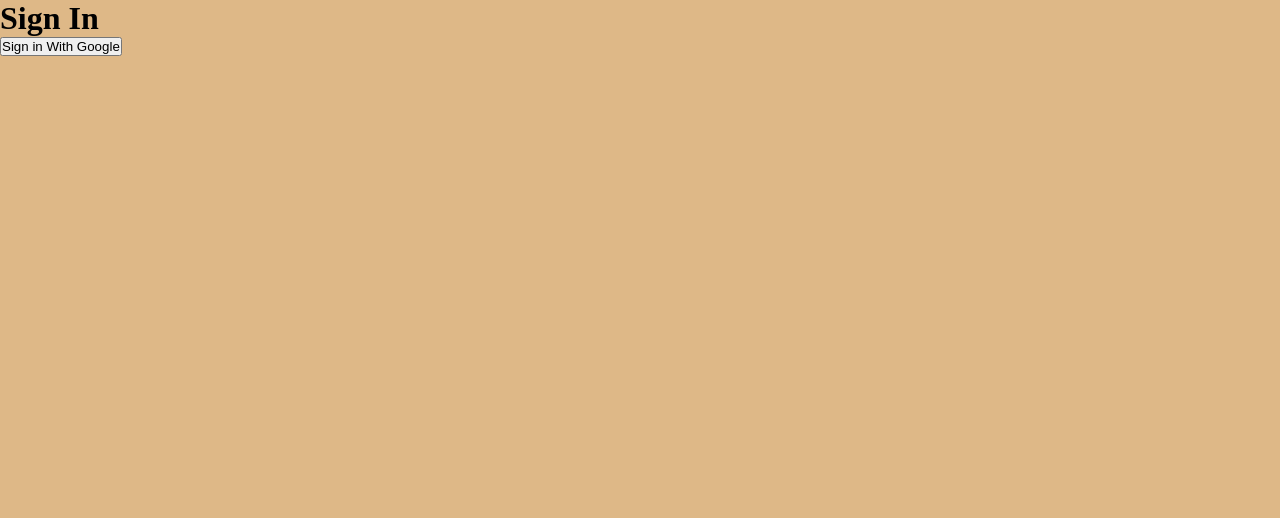
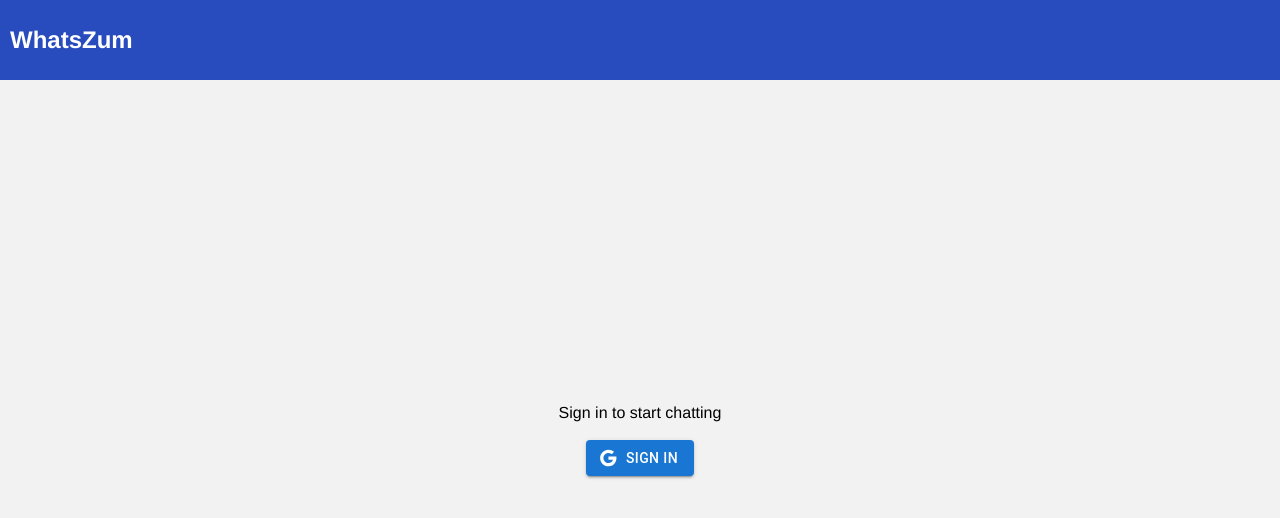
Before and after one commit to ZumTheZazaKing/whatszum, a React (Create React App) app: page / in a window 1280 px wide. Shown: the top 518 px of the page. Built offline with nearby package versions, Linux system fonts and the light colour scheme; no server answers.

Commit message:
Added styles for the sign in page

```diff
--- a/src/components/App.js
+++ b/src/components/App.js
@@ -11,7 +11,7 @@ function App() {
 
   return (
     <div className="App">
-      <Suspense fallback={<div className='loading'>Loading...</div>}>
+      <Suspense fallback={<div className='loading'><h1>Loading...</h1></div>}>
         {user ? <Main /> : <SignIn />}
       </Suspense>
     </div>
--- a/src/components/SignIn.js
+++ b/src/components/SignIn.js
@@ -1,5 +1,8 @@
 import { auth, provider } from '../firebase';
 import { signInWithPopup } from 'firebase/auth';
+import Button from '@mui/material/Button';
+import GoogleIcon from '@mui/icons-material/Google';
+import '../styles/SignIn.css';
 
 export const SignIn = () => {
 
@@ -9,7 +12,17 @@ export const SignIn = () => {
     }
 
     return (<div id="signin">
-        <h1>Sign In</h1>
-        <button onClick={signIn}>Sign in With Google</button>
+        <div id="signin-topbar">
+            <h2>WhatsZum</h2>
+        </div>
+        <div id="signin-content">
+            <p>Sign in to start chatting</p>
+            <br/>
+            <Button
+            variant='contained'
+            startIcon={<GoogleIcon/>}
+            onClick={signIn}
+            >Sign in</Button>
+        </div>
     </div>)
 }
--- a/src/styles/App.css
+++ b/src/styles/App.css
@@ -2,6 +2,7 @@
   margin: 0;
   padding: 0;
   box-sizing: border-box;
+  font-family: Helvetica;
 }
 
 body {
--- /dev/null
+++ b/src/styles/SignIn.css
@@ -0,0 +1,24 @@
+#signin{
+    width: 100vw;
+    height: 100vh;
+    background-color: #f2f2f2;
+}
+
+#signin-topbar{
+    height: 10vh;
+    width: 100vw;
+    display: flex;
+    align-items: center;
+    padding: 10px;
+    background-color: #284bbd;
+    color: white;
+}
+
+#signin-content{
+    width: 100vw;
+    height: 90vh;
+    display: flex;
+    align-items: center;
+    justify-content: center;
+    flex-direction: column;
+}
--- a/src/styles/input.scss
+++ b/src/styles/input.scss
@@ -2,6 +2,7 @@
     margin: 0;
     padding: 0;
     box-sizing: border-box;
+    font-family: Helvetica;
 }
 
 body{
```
Also changed, not shown: 1 other file (tests, documents, lock files or other folders).
